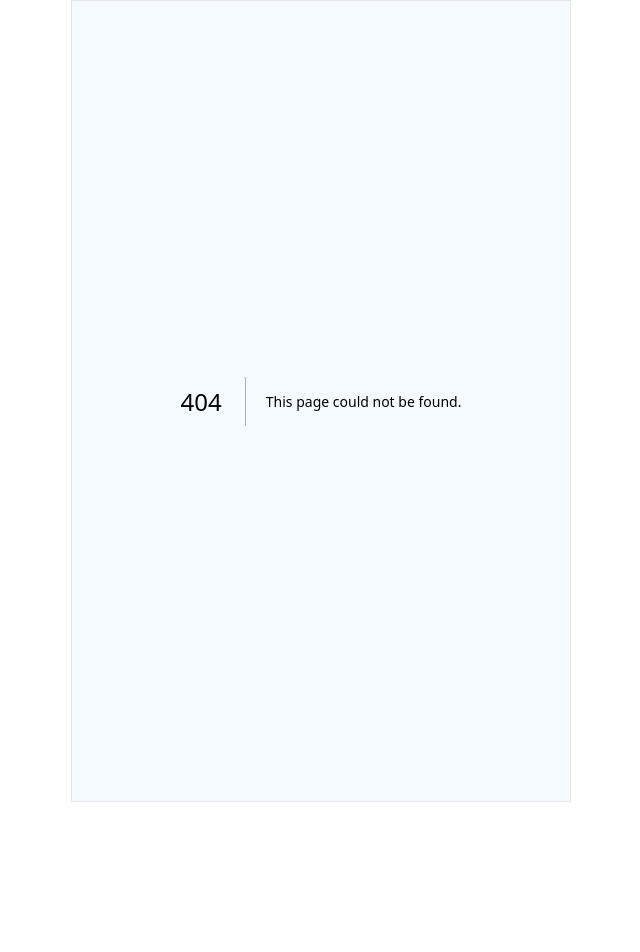
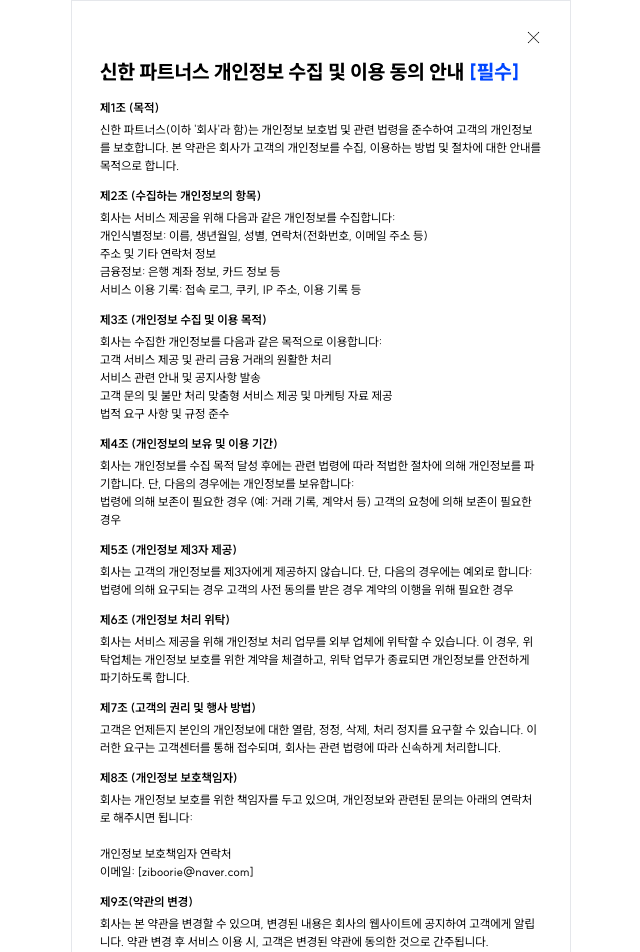
Before and after one commit to wlsud801/shinhan-partners, a Next.js app: page /form/perm in a window 1280 px wide. Before the commit this address had no page. Shown: the top 952 px of the page, without its empty margins (319-959 px from the left). Before the commit the page ends 802 px from the top, so only its background shows below. Built offline with nearby package versions, Linux system fonts and the light colour scheme.

Commit message:
Update: 약관 추가

```diff
--- a/src/app/form/page.tsx
+++ b/src/app/form/page.tsx
@@ -9,6 +9,7 @@
 import { area } from '@/constant/region';
 import { useRouter } from 'next/navigation';
 import Toast from '@/components/ui/toast';
+import Link from 'next/link';
 
 function Page() {
     const router = useRouter();
@@ -89,7 +90,7 @@
     };
 
     return (
-        <div className="bg-white h-[943px] relative">
+        <div className="bg-white relative">
             <div className="bg-bl400 rounded-bl-3xl pt-4 px-5 pb-7">
                 <div className="flex justify-between items-center">
                     <Image src={title} alt="신한 파트너스 지원서" width={135} height={22} />
@@ -253,17 +254,8 @@
                     <option value={'300만원 이상'}>300만원 이상</option>
                 </select>
 
-                <input
-                    type="checkbox"
-                    id="all"
-                    className="inline-block w-5 h-5 translate-y-1 mr-2"
-                    checked={allChecked}
-                    onChange={() => handleAllChecked()}
-                />
-                <label htmlFor="all" className="text-md">
-                    약관에 전체 동의합니다.
-                </label>
-                <br />
+                <div className="flex items-center justify-between">
+                    <div>
                         <input
                             type="checkbox"
                             id="personal"
@@ -274,17 +266,11 @@
                         <label htmlFor="personal" className="text-md">
                             개인정보 수집 동의 및 이용 안내 동의(필수)
                         </label>
-                <br />
-                <input
-                    type="checkbox"
-                    checked={serviceChecked}
-                    id="service"
-                    className="inline-block w-5 h-5 translate-y-1 mr-2"
-                    onChange={() => setServiceChecked(!serviceChecked)}
-                />
-                <label htmlFor="service" className="text-md mb-12">
-                    채용상담 서비스의 정보 수신 동의(선택)
-                </label>
+                    </div>
+                    <Link href={'/form/perm'} title="약관보기" className="text-md px-3">
+                        {'>'}
+                    </Link>
+                </div>
 
                 <div className="border border-main py-2 text-center text-sm mt-5 mb-3">
                     보험영업상 보험설계사를 모집하는 것으로
--- /dev/null
+++ b/src/app/form/perm/page.tsx
@@ -0,0 +1,79 @@
+'use client';
+import Image from 'next/image';
+import React from 'react';
+import close from '../../../../public/close.png';
+import { useRouter } from 'next/navigation';
+
+function Perm() {
+    const route = useRouter();
+    return (
+        <div className="p-7 bg-white min-h-[100vh]">
+            <button className="float-right">
+                <Image src={close} alt="닫기" width={17} height={17} onClick={() => route.back()} />
+            </button>
+            <h2 className="mt-7 mb-3">
+                신한 파트너스 개인정보 수집 및 이용 동의 안내 <span>[필수]</span>
+            </h2>
+            <h3 className="text-sm font-bold mt-3 mb-1">제1조 (목적)</h3>
+            <p className="text-sm">
+                신한 파트너스(이하 '회사'라 함)는 개인정보 보호법 및 관련 법령을 준수하여 고객의 개인정보를 보호합니다.
+                본 약관은 회사가 고객의 개인정보를 수집, 이용하는 방법 및 절차에 대한 안내를 목적으로 합니다.
+            </p>
+            <h3 className="text-sm font-bold mt-3 mb-1">제2조 (수집하는 개인정보의 항목)</h3>
+            <p className="text-sm">
+                회사는 서비스 제공을 위해 다음과 같은 개인정보를 수집합니다: <br />
+                개인식별정보: 이름, 생년월일, 성별, 연락처(전화번호, 이메일 주소 등)
+                <br />
+                주소 및 기타 연락처 정보 <br />
+                금융정보: 은행 계좌 정보, 카드 정보 등 <br />
+                서비스 이용 기록: 접속 로그, 쿠키, IP 주소, 이용 기록 등
+            </p>
+            <h3 className="text-sm font-bold mt-3 mb-1">제3조 (개인정보 수집 및 이용 목적)</h3>
+            <p className="text-sm">
+                회사는 수집한 개인정보를 다음과 같은 목적으로 이용합니다: <br />
+                고객 서비스 제공 및 관리 금융 거래의 원활한 처리 <br />
+                서비스 관련 안내 및 공지사항 발송 <br />
+                고객 문의 및 불만 처리 맞춤형 서비스 제공 및 마케팅 자료 제공 <br />
+                법적 요구 사항 및 규정 준수
+            </p>
+            <h3 className="text-sm font-bold mt-3 mb-1">제4조 (개인정보의 보유 및 이용 기간)</h3>
+            <p className="text-sm">
+                회사는 개인정보를 수집 목적 달성 후에는 관련 법령에 따라 적법한 절차에 의해 개인정보를 파기합니다. 단,
+                다음의 경우에는 개인정보를 보유합니다: <br />
+                법령에 의해 보존이 필요한 경우 (예: 거래 기록, 계약서 등) 고객의 요청에 의해 보존이 필요한 경우
+            </p>
+            <h3 className="text-sm font-bold mt-3 mb-1">제5조 (개인정보 제3자 제공)</h3>
+            <p className="text-sm">
+                회사는 고객의 개인정보를 제3자에게 제공하지 않습니다. 단, 다음의 경우에는 예외로 합니다: <br />
+                법령에 의해 요구되는 경우 고객의 사전 동의를 받은 경우 계약의 이행을 위해 필요한 경우
+            </p>
+            <h3 className="text-sm font-bold mt-3 mb-1">제6조 (개인정보 처리 위탁)</h3>
+            <p className="text-sm">
+                회사는 서비스 제공을 위해 개인정보 처리 업무를 외부 업체에 위탁할 수 있습니다. 이 경우, 위탁업체는
+                개인정보 보호를 위한 계약을 체결하고, 위탁 업무가 종료되면 개인정보를 안전하게 파기하도록 합니다.
+            </p>
+            <h3 className="text-sm font-bold mt-3 mb-1">제7조 (고객의 권리 및 행사 방법)</h3>
+            <p className="text-sm">
+                고객은 언제든지 본인의 개인정보에 대한 열람, 정정, 삭제, 처리 정지를 요구할 수 있습니다. 이러한 요구는
+                고객센터를 통해 접수되며, 회사는 관련 법령에 따라 신속하게 처리합니다.
+            </p>
+            <h3 className="text-sm font-bold mt-3 mb-1">제8조 (개인정보 보호책임자)</h3>
+            <p className="text-sm">
+                회사는 개인정보 보호를 위한 책임자를 두고 있으며, 개인정보와 관련된 문의는 아래의 연락처로 해주시면
+                됩니다: <br />
+                <br />
+                개인정보 보호책임자 연락처 <br />
+                이메일: [ziboorie@naver.com]
+            </p>
+            <h3 className="text-sm font-bold mt-3 mb-1">제9조(약관의 변경)</h3>
+            <p className="text-sm">
+                회사는 본 약관을 변경할 수 있으며, 변경된 내용은 회사의 웹사이트에 공지하여 고객에게 알립니다. 약관 변경
+                후 서비스 이용 시, 고객은 변경된 약관에 동의한 것으로 간주됩니다.
+            </p>
+            <h3 className="text-sm font-bold mt-3 mb-1">제10조 (기타) </h3>
+            <p className="text-sm">본 약관에 명시되지 않은 사항은 관련 법령 및 회사의 개인정보 처리 방침에 따릅니다.</p>
+        </div>
+    );
+}
+
+export default Perm;
--- a/src/components/section/sec10.tsx
+++ b/src/components/section/sec10.tsx
@@ -11,6 +11,72 @@
     return (
         <div className="bg-bl400 py-10">
             <div className="text-center">
+                <p className="text-box">합류 후기</p>
+                <h2 className="my-4">
+                    <span>신한 파트너스</span> 합류 후기
+                </h2>
+            </div>
+            <div
+                className="bg-white rounded-xl mx-7 py-5 px-6"
+                data-aos="fade-up"
+                data-aos-easing="ease-out-cubic"
+                data-aos-offset="300"
+            >
+                <div className="mb-8">
+                    <div className="flex gap-2 items-center">
+                        <Image src={person4} alt="남자 사람 아이콘" width={40} height={37} />
+                        <p className="text-md font-bold">
+                            우리 가족
+                            <span className="text-main">보험 점검</span>하고 가족끼리{' '}
+                            <span className="text-main">해외여행</span>
+                            <span className="text-sm text-bl300 block">최*근 | 20대 초반 학생</span>
+                        </p>
+                    </div>
+                    <p className="text-sm bg-bl100 p-3 rounded-sm mt-3 leading-5.5">
+                        교육을 듣고 알려주시는 대로 따라 해서{' '}
+                        <span className="bg-secondary font-bold">보험료도 절감</span>하고{' '}
+                        <span className="bg-secondary font-bold">방학때 가족끼리 좋은 시간</span>보내고 왔어요. 부모님이
+                        너무 행복해 하셨어요! 대학 동기한테 자랑했더니 자기도 하고 싶다고 하네요 ㅎㅎ
+                    </p>
+                </div>
+
+                <div className="mb-8">
+                    <div className="flex gap-2 items-center">
+                        <Image src={person3} alt="남자 사람 아이콘" width={40} height={37} />
+                        <p className="text-md font-bold">
+                            한없이
+                            <span className="text-main">N잡</span>으로 <span className="text-main">하루에 3시간</span>{' '}
+                            너무 든든해요~
+                            <span className="text-sm text-bl300 block">이*영 | 30대 중반 직장인</span>
+                        </p>
+                    </div>
+                    <p className="text-sm bg-bl100 p-3 rounded-sm mt-3 leading-5.5">
+                        평범한 회사원으로 5시부터 8시까지 매일{' '}
+                        <span className="bg-secondary font-bold">하루에 3시간</span>으로{' '}
+                        <span className="bg-secondary font-bold">월 평균 100만원 소득</span>이 올라갔어요~ <br />
+                        요즘 잡체인지까지 고민을 하고 있어요!!
+                    </p>
+                </div>
+
+                <div>
+                    <div className="flex gap-2 items-center">
+                        <Image src={person2} alt="남자 사람 아이콘" width={40} height={37} />
+                        <p className="text-md font-bold">
+                            <span className="text-main">경력 단절 아이 엄마</span>에서 대기업에서 일할 수 있어서 감사
+                            <span className="text-sm text-bl300 block">김*주 | 40대 초반 주부</span>
+                        </p>
+                    </div>
+                    <p className="text-sm bg-bl100 p-3 rounded-sm mt-3 leading-5.5">
+                        출산을 하고 어느 회사도 저를 받아주지 않았습니다.{' '}
+                        <span className="bg-secondary font-bold">육아를 하면서도 월수입 100~200만원 이상 소득</span>을
+                        올릴 수 있었고 내가 나의 스케쥴을 조정하면서 주도적인 삶을 살고{' '}
+                        <span className="bg-secondary font-bold">하는 만큼 벌수 있는 신한파트너스</span> 너무 너무
+                        좋아요!! <br />
+                        경력 단절된 제가 신한이라는 대기업에서 일할 수 있어서 너무 좋아요~ 애사심이 뿜뿜!!
+                    </p>
+                </div>
+            </div>
+            <div className="text-center mt-10">
                 <p className="text-box">합류 후기</p>
                 <h2 className="my-4">
                     채용 및 인사관리를 통한 <br />
@@ -78,73 +144,6 @@
                     </p>
                 </div>
             </div>
-
-            <div className="text-center mt-10">
-                <p className="text-box">합류 후기</p>
-                <h2 className="my-4">
-                    <span>신한 파트너스</span> 합류 후기
-                </h2>
-            </div>
-            <div
-                className="bg-white rounded-xl mx-7 py-5 px-6"
-                data-aos="fade-up"
-                data-aos-easing="ease-out-cubic"
-                data-aos-offset="300"
-            >
-                <div className="mb-8">
-                    <div className="flex gap-2 items-center">
-                        <Image src={person4} alt="남자 사람 아이콘" width={40} height={37} />
-                        <p className="text-md font-bold">
-                            우리 가족
-                            <span className="text-main">보험 점검</span>하고 가족끼리{' '}
-                            <span className="text-main">해외여행</span>
-                            <span className="text-sm text-bl300 block">최*근 | 20대 초반 학생</span>
-                        </p>
-                    </div>
-                    <p className="text-sm bg-bl100 p-3 rounded-sm mt-3 leading-5.5">
-                        교육을 듣고 알려주시는 대로 따라 해서{' '}
-                        <span className="bg-secondary font-bold">보험료도 절감</span>하고{' '}
-                        <span className="bg-secondary font-bold">방학때 가족끼리 좋은 시간</span>보내고 왔어요. 부모님이
-                        너무 행복해 하셨어요! 대학 동기한테 자랑했더니 자기도 하고 싶다고 하네요 ㅎㅎ
-                    </p>
-                </div>
-
-                <div className="mb-8">
-                    <div className="flex gap-2 items-center">
-                        <Image src={person3} alt="남자 사람 아이콘" width={40} height={37} />
-                        <p className="text-md font-bold">
-                            한없이
-                            <span className="text-main">N잡</span>으로 <span className="text-main">하루에 3시간</span>{' '}
-                            너무 든든해요~
-                            <span className="text-sm text-bl300 block">이*영 | 30대 중반 직장인</span>
-                        </p>
-                    </div>
-                    <p className="text-sm bg-bl100 p-3 rounded-sm mt-3 leading-5.5">
-                        평범한 회사원으로 5시부터 8시까지 매일{' '}
-                        <span className="bg-secondary font-bold">하루에 3시간</span>으로{' '}
-                        <span className="bg-secondary font-bold">월 평균 100만원 소득</span>이 올라갔어요~ <br />
-                        요즘 잡체인지까지 고민을 하고 있어요!!
-                    </p>
-                </div>
-
-                <div>
-                    <div className="flex gap-2 items-center">
-                        <Image src={person2} alt="남자 사람 아이콘" width={40} height={37} />
-                        <p className="text-md font-bold">
-                            <span className="text-main">경력 단절 아이 엄마</span>에서 대기업에서 일할 수 있어서 감사
-                            <span className="text-sm text-bl300 block">김*주 | 40대 초반 주부</span>
-                        </p>
-                    </div>
-                    <p className="text-sm bg-bl100 p-3 rounded-sm mt-3 leading-5.5">
-                        출산을 하고 어느 회사도 저를 받아주지 않았습니다.{' '}
-                        <span className="bg-secondary font-bold">육아를 하면서도 월수입 100~200만원 이상 소득</span>을
-                        올릴 수 있었고 내가 나의 스케쥴을 조정하면서 주도적인 삶을 살고{' '}
-                        <span className="bg-secondary font-bold">하는 만큼 벌수 있는 신한파트너스</span> 너무 너무
-                        좋아요!! <br />
-                        경력 단절된 제가 신한이라는 대기업에서 일할 수 있어서 너무 좋아요~ 애사심이 뿜뿜!!
-                    </p>
-                </div>
-            </div>
         </div>
     );
 }
--- a/src/components/section/sec11.tsx
+++ b/src/components/section/sec11.tsx
@@ -18,7 +18,7 @@
                 className="m-auto my-5"
                 data-aos="fade-up"
                 data-aos-easing="ease-out-cubic"
-                data-aos-offset="300"
+                data-aos-duration="300"
             />
             <div className="relative h-20 w-full">
                 <Box
```
Lines whose indentation alone changed are shown as unchanged.
